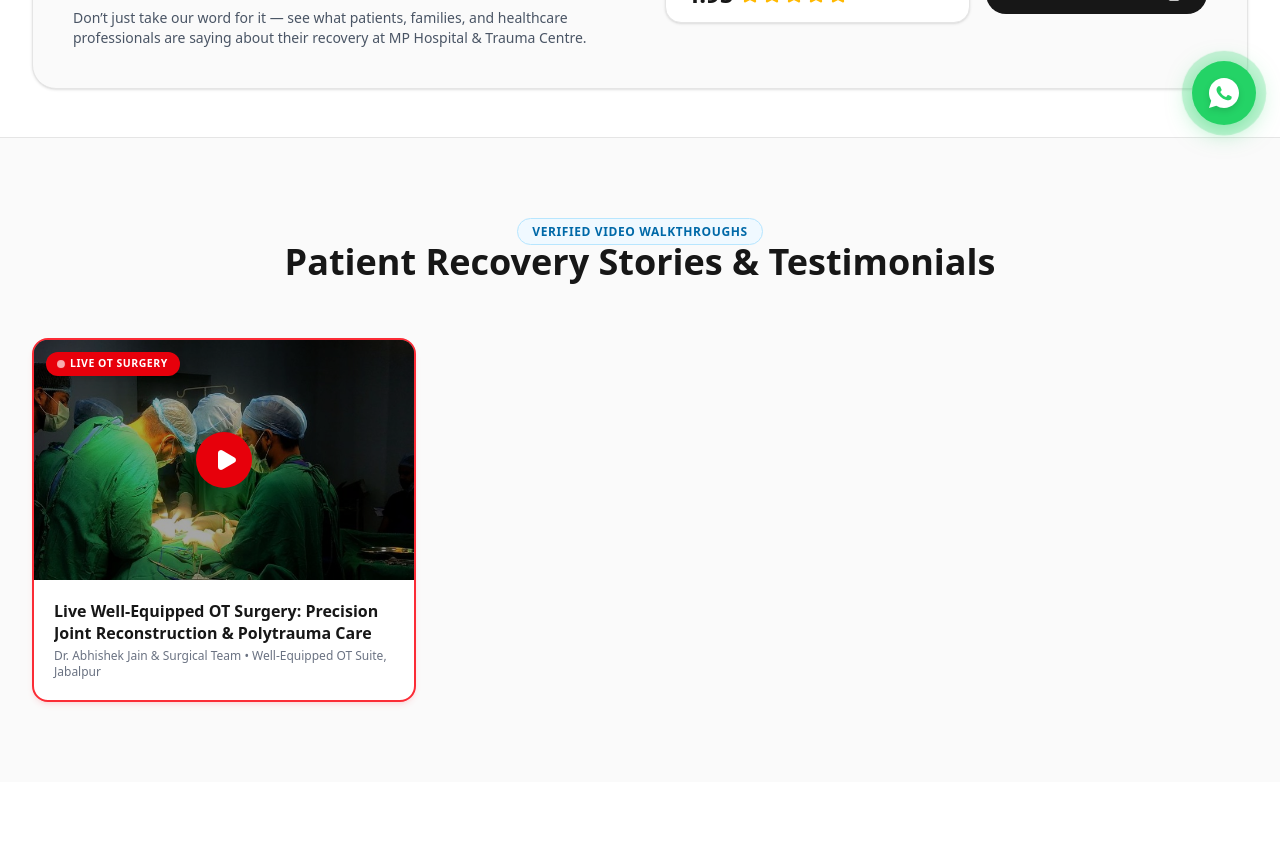
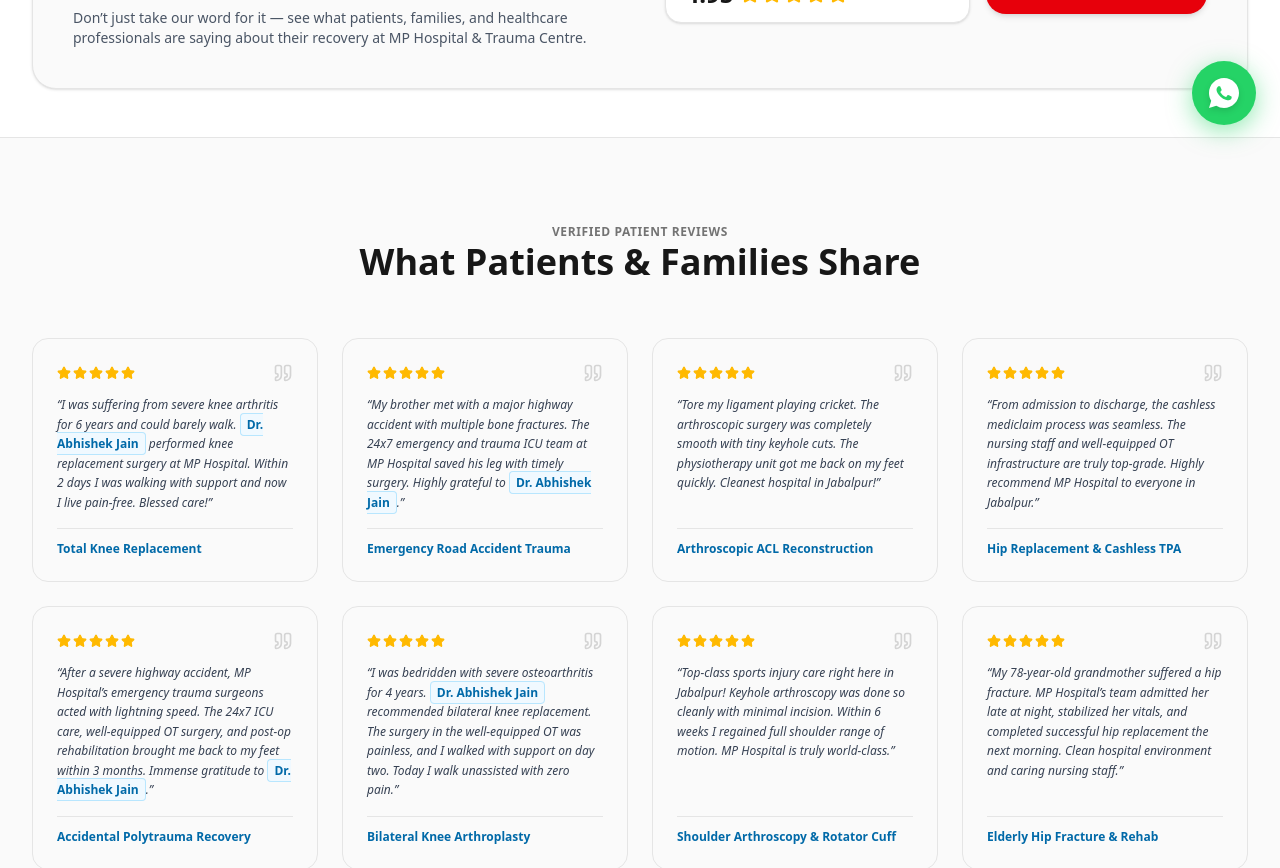
Before and after one commit to Sanatjaiswal/sparkbuild, a Next.js app: page /wall-of-love in a window 1280 px wide. Shown: the part 620-1488 px from the top of the page. Built offline with nearby package versions, Linux system fonts and the light colour scheme.

Commit message:
Remove video testimonials section and sample YouTube IDs from Wall of Love and site data

```diff
--- a/src/app/page.tsx
+++ b/src/app/page.tsx
@@ -19,7 +19,6 @@ import FAQSection from "@/components/home/FAQSection";
 import NewsletterSection from "@/components/home/NewsletterSection";
 import ConsultationModal from "@/components/ui/ConsultationModal";
 import FloatingConsultation from "@/components/ui/FloatingConsultation";
-import VideoModal from "@/components/ui/VideoModal";
 import LightboxModal from "@/components/ui/LightboxModal";
 import { useCMS } from "@/context/CMSContext";
 
@@ -27,7 +26,6 @@ export default function HomePage() {
   const { data } = useCMS();
   const showMarquee = data?.siteConfig?.showMarquee ?? false;
   const [consultationOpen, setConsultationOpen] = useState(false);
-  const [activeVideoId, setActiveVideoId] = useState<string | null>(null);
   const [lightboxData, setLightboxData] = useState<{ src: string; title: string } | null>(null);
 
   return (
@@ -91,12 +89,6 @@ export default function HomePage() {
         onClose={() => setConsultationOpen(false)}
       />
 
-      {/* YouTube Video Modal Player */}
-      <VideoModal
-        youtubeId={activeVideoId}
-        onClose={() => setActiveVideoId(null)}
-      />
-
       {/* Lightbox Modal */}
       {lightboxData && (
         <LightboxModal
--- a/src/app/wall-of-love/page.tsx
+++ b/src/app/wall-of-love/page.tsx
@@ -2,21 +2,18 @@
 
 import React, { useState } from "react";
 import Image from "next/image";
-import { Star, Play, Quote, ExternalLink, Calendar } from "lucide-react";
+import { Star, Quote, Calendar } from "lucide-react";
 import TopBar from "@/components/layout/TopBar";
 import Navbar from "@/components/layout/Navbar";
 import Footer from "@/components/layout/Footer";
 import FloatingConsultation from "@/components/ui/FloatingConsultation";
 import ConsultationModal from "@/components/ui/ConsultationModal";
-import VideoModal from "@/components/ui/VideoModal";
 import { useCMS } from "@/context/CMSContext";
 
 export default function WallOfLovePage() {
   const { data } = useCMS();
   const siteConfig = data.siteConfig;
-  const videoTestimonials = data.videoTestimonials;
   const testimonials = data.testimonials;
-  const [activeVideoId, setActiveVideoId] = useState<string | null>(null);
   const [consultationOpen, setConsultationOpen] = useState(false);
 
   const extendedTestimonials = [
@@ -104,80 +101,19 @@ export default function WallOfLovePage() {
                 <span className="text-xs font-bold text-gray-500 ml-2">(260+ Reviews)</span>
               </div>
 
-              <a
-                href={siteConfig.socials.youtube}
-                target="_blank"
-                rel="noopener noreferrer"
-                className="inline-flex items-center gap-2 px-6 py-3 rounded-full bg-neutral-900 hover:bg-red-600 text-white font-extrabold text-xs uppercase tracking-wider transition-all"
+              <button
+                onClick={() => setConsultationOpen(true)}
+                className="inline-flex items-center gap-2 px-6 py-3 rounded-full bg-red-600 hover:bg-red-700 text-white font-extrabold text-xs uppercase tracking-wider transition-all shadow-md cursor-pointer"
               >
-                <span>Watch Video Reviews</span>
-                <ExternalLink className="w-4 h-4" />
-              </a>
+                <span>Book OPD Consultation</span>
+              </button>
             </div>
           </div>
         </div>
       </section>
 
-      {/* Video Stories Section */}
-      <section className="py-20 bg-neutral-50">
-        <div className="max-w-7xl mx-auto px-4 sm:px-6 lg:px-8">
-          <div className="text-center max-w-3xl mx-auto mb-14 space-y-2">
-            <span className="text-xs font-black uppercase tracking-wider text-sky-700 px-3.5 py-1 bg-sky-50 rounded-full border border-sky-200">
-              Verified Video Walkthroughs
-            </span>
-            <h2 className="text-3xl sm:text-4xl font-black text-neutral-900">
-              Patient Recovery Stories &amp; Testimonials
-            </h2>
-          </div>
-
-          <div className="grid grid-cols-1 sm:grid-cols-2 lg:grid-cols-3 gap-8">
-            {videoTestimonials.map((v) => {
-              const isSurgery = v.id.includes("surgery");
-              return (
-                <div
-                  key={v.id}
-                  onClick={() => setActiveVideoId(v.youtubeId)}
-                  className={`bg-white rounded-2xl overflow-hidden shadow-md hover:shadow-2xl transition-all cursor-pointer group flex flex-col ${
-                    isSurgery ? "border-2 border-red-500 shadow-red-500/10" : "border border-neutral-200"
-                  }`}
-                >
-                  <div className="relative h-60 w-full bg-black">
-                    <Image
-                      src={v.thumbnail}
-                      alt={v.title}
-                      fill
-                      className="object-cover group-hover:scale-105 transition-transform duration-500"
-                    />
-                    <div className="absolute inset-0 bg-black/35 group-hover:bg-black/15 transition-colors" />
-
-                    {isSurgery && (
-                      <div className="absolute top-3 left-3 px-3 py-1 rounded-full bg-red-600 text-white text-[10.5px] font-black uppercase tracking-wider shadow-lg flex items-center gap-1.5 z-10">
-                        <span className="w-1.5 h-1.5 rounded-full bg-white animate-ping" />
-                        <span>Live OT Surgery</span>
-                      </div>
-                    )}
-
-                    <div className="absolute inset-0 flex items-center justify-center">
-                      <div className="w-14 h-14 rounded-full bg-red-600 text-white flex items-center justify-center shadow-2xl group-hover:scale-115 group-hover:bg-red-700 transition-all">
-                        <Play className="w-6 h-6 fill-current ml-1" />
-                      </div>
-                    </div>
-                  </div>
-                  <div className="p-5 text-neutral-900">
-                    <h3 className="text-base font-bold text-neutral-900 group-hover:text-[#008EC7] transition-colors line-clamp-2 leading-snug">
-                      {v.title}
-                    </h3>
-                    <p className="text-xs text-gray-500 mt-1">{v.clientName} • {v.location}</p>
-                  </div>
-                </div>
-              );
-            })}
-          </div>
-        </div>
-      </section>
-
       {/* Written Reviews Grid */}
-      <section className="py-20 bg-white">
+      <section className="py-20 bg-neutral-50 flex-1">
         <div className="max-w-7xl mx-auto px-4 sm:px-6 lg:px-8">
           <div className="text-center max-w-3xl mx-auto mb-14 space-y-2">
             <span className="text-xs font-black uppercase tracking-wider text-neutral-500">
@@ -265,10 +201,6 @@ export default function WallOfLovePage() {
         isOpen={consultationOpen}
         onClose={() => setConsultationOpen(false)}
       />
-      <VideoModal
-        youtubeId={activeVideoId}
-        onClose={() => setActiveVideoId(null)}
-      />
     </div>
   );
 }
--- a/src/components/home/VideoTestimonials.tsx
+++ b/src/components/home/VideoTestimonials.tsx
@@ -12,6 +12,8 @@ interface VideoTestimonialsProps {
 export default function VideoTestimonials({ onPlayVideo }: VideoTestimonialsProps) {
   const { data } = useCMS();
   const videoTestimonials = data.videoTestimonials;
+
+  if (!videoTestimonials || videoTestimonials.length === 0) return null;
 
   return (
     <section className="py-24 bg-white border-t border-neutral-200">
--- a/src/data/siteData.ts
+++ b/src/data/siteData.ts
@@ -404,56 +404,7 @@ export const projectsData: ProjectItem[] = [
   },
 ];
 
-export const videoTestimonials: VideoTestimonial[] = [
-  {
-    id: "video-surgery-live",
-    youtubeId: "/videos/mp-hospital-surgery.mp4",
-    title: "Inside Well-Equipped OT: Live Surgical Procedures & Complex Trauma Care",
-    clientName: "Dr. Abhishek Jain & Surgical Team",
-    location: "Well-Equipped OT Suite, Jabalpur",
-    thumbnail: "/images/surgery-in-action.jpg",
-  },
-  {
-    id: "video-1",
-    youtubeId: "PXM0LdIZu60",
-    title: "Knee Replacement Patient Walking Pain-Free in 48 Hours",
-    clientName: "Smt. Shanti Devi (Age 64)",
-    location: "Jabalpur, MP",
-    thumbnail: "/images/orthopedic-rehab.jpg",
-  },
-  {
-    id: "video-2",
-    youtubeId: "5RSlURAHRjE",
-    title: "Emergency Polytrauma Road Accident Recovery by Dr. Abhishek Jain",
-    clientName: "Mr. Rakesh Patel (Trauma Patient)",
-    location: "Ghamapur, Jabalpur",
-    thumbnail: "/images/emergency-trauma-icu.jpg",
-  },
-  {
-    id: "video-3",
-    youtubeId: "MoUTxz4Lx-o",
-    title: "Successful Arthroscopic ACL Ligament Reconstruction Story",
-    clientName: "Aman Verma (College Footballer)",
-    location: "Jabalpur",
-    thumbnail: "/images/arthroscopy-surgery.jpg",
-  },
-  {
-    id: "video-4",
-    youtubeId: "O6WhK_95_sY",
-    title: "Total Hip Replacement Patient Regaining Active Lifestyle",
-    clientName: "Mr. Virendra Kumar",
-    location: "Madhya Pradesh",
-    thumbnail: "/images/modular-ot.jpg",
-  },
-  {
-    id: "video-5",
-    youtubeId: "2JK5W0CSDtg",
-    title: "Compassionate Care & Cashless Mediclaim Experience at MP Hospital",
-    clientName: "Family of Patient Dinesh Gupta",
-    location: "Jabalpur",
-    thumbnail: "/images/medical-team.jpg",
-  },
-];
+export const videoTestimonials: VideoTestimonial[] = [];
 
 export const teamMembers: TeamMember[] = [
   {
```
